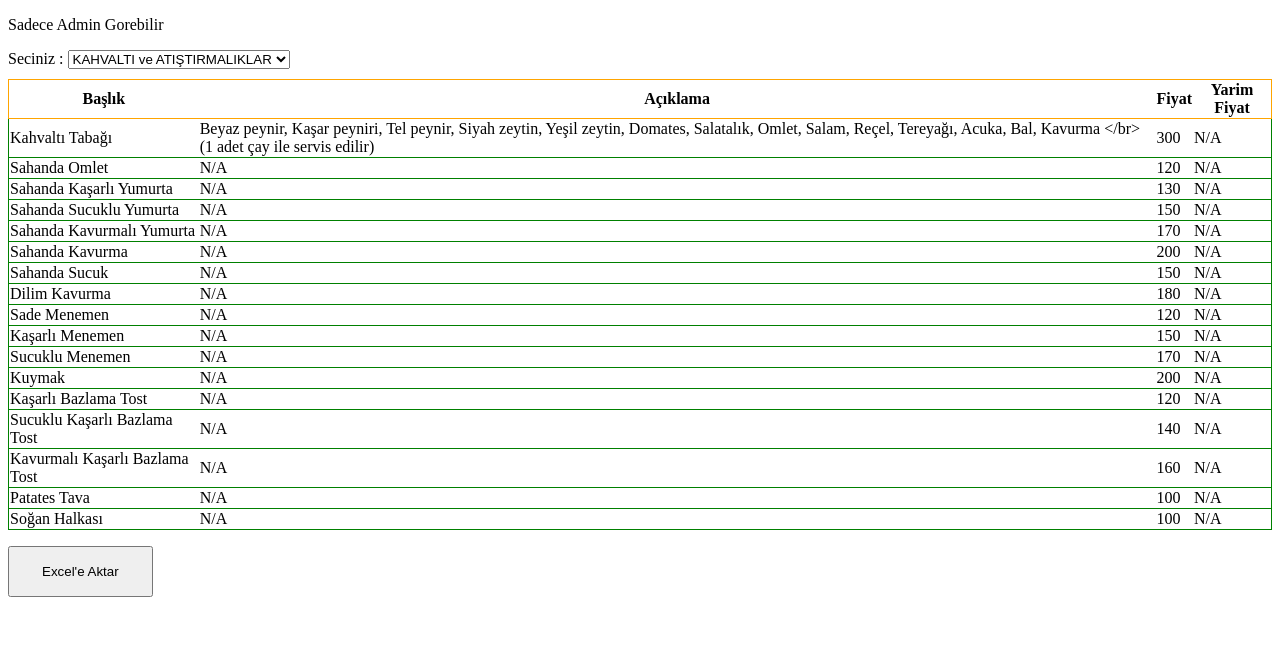
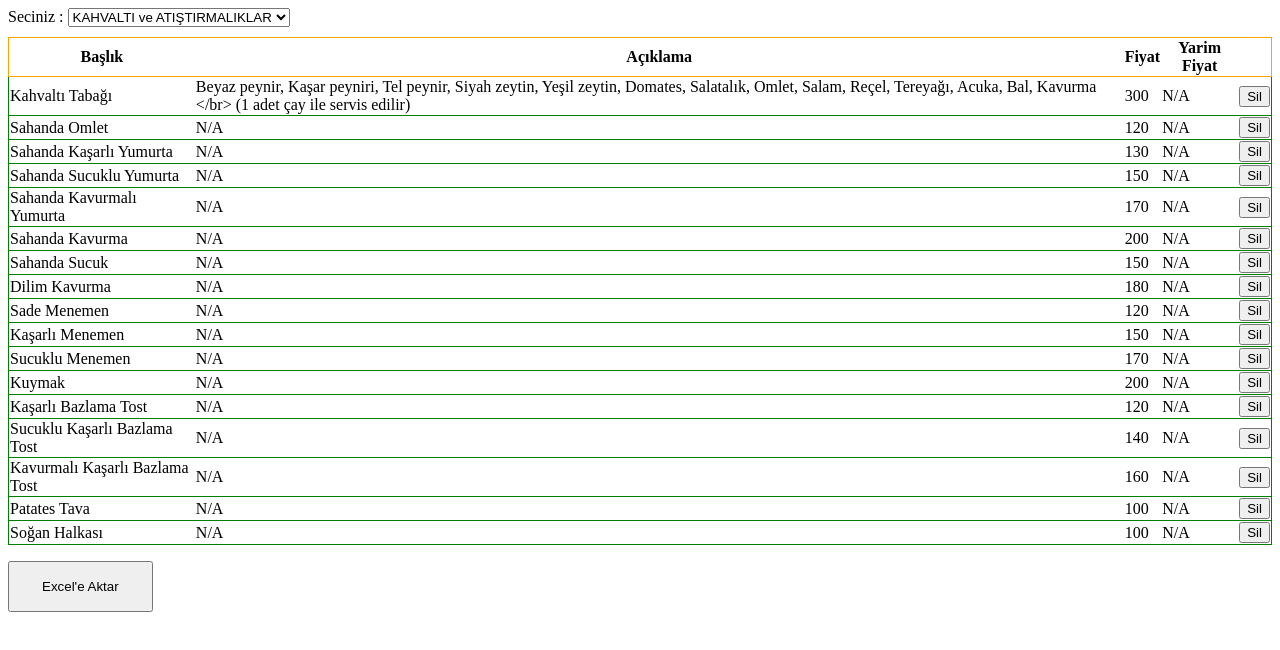
Before and after one commit to sejda1/Dinamik-Menu, a React (Vite) app in the folder Dinamik Menu/: page /mest in a window 1280 px wide. Shown: the top 650 px of the page. Built offline with nearby package versions, Linux system fonts and the light colour scheme.

Commit message:
Ogeyi silme ozelligi eklendi

```diff
--- a/Dinamik Menu/src/AdminPage.jsx
+++ b/Dinamik Menu/src/AdminPage.jsx
@@ -1,6 +1,6 @@
 import { useState } from "react";
 
-export default function AdminPage({ data }) {
+export default function AdminPage({data, setData}) {
   /*  1. Dropdown Select Box olustur. Burada datanin headerlari gosterilsin.
         2. Dropdownda secilen headera gore, o sectiondaki optionslari acan bir excel tablosu olustur.
         3. Dropdown ve Excel tablosu ortak state kullansin. (header secimine gore)
@@ -25,9 +25,22 @@ export default function AdminPage({ data }) {
     XLSX.writeFile(workbook, `${selectedHeader}.xlsx`);
   };
 
+  // Bir ogeyi silme
+  const handleDelete = (index) => {
+    setData((prevData) => {
+      return prevData.map((section) => {
+        if (section.header === selectedHeader) {
+          const updatedOptions = [...section.Options];
+          updatedOptions.splice(index, 1); // silmek icin
+          return { ...section, Options: updatedOptions }; // guncellenmis Options ile doner
+        }
+        return section; // selectedHeaderla eslesmediyse sectionlar degistirilmez
+      });
+    });
+  };
+
   return (
     <>
-      <p>Sadece Admin Gorebilir</p>
       {/* Dropdown Select Box */}
       <div>
         <label>
@@ -58,6 +71,9 @@ export default function AdminPage({ data }) {
               <td>{option.desc || "N/A"}</td>
               <td>{option.price}</td>
               <td>{option.halfPrice || "N/A"}</td>
+              <td>
+                <button onClick={() => handleDelete(index)}>Sil</button>
+              </td>
             </tr>
           ))}
         </tbody>
--- a/Dinamik Menu/src/App.jsx
+++ b/Dinamik Menu/src/App.jsx
@@ -233,8 +233,8 @@ const [data, setData] = useState(initialData)
   return (
     <BrowserRouter>
     <Routes>
-      <Route path="/" element={<MenuPage data={data}/>} />
-      <Route path="/mest" element={<AdminPage data={data}/>} />
+      <Route path="/" element={<MenuPage data={data} />} />
+      <Route path="/mest" element={<AdminPage data={data} setData={setData}/>} />
     </Routes>
   </BrowserRouter>
 
```
